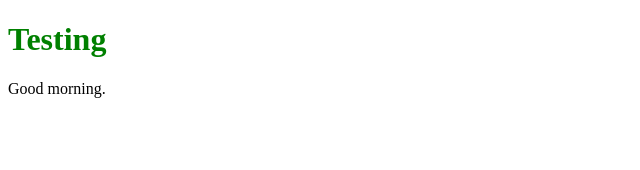
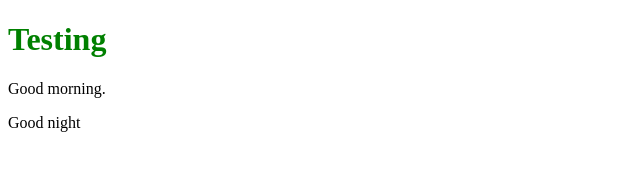
Before and after one commit to jesusdaponte95/pruebas1, a plain HTML site: page index.html in a window 1280 px wide. Shown: the full height of the page, 0-640 px from the left. Drawn offline with Linux system fonts and the light colour scheme.

Commit message:
Update index.html

```diff
--- a/index.html
+++ b/index.html
@@ -13,6 +13,7 @@
 <section>
     <div>
         <p>Good morning.</p>
+        <p>Good night</p>
     </div>
 </section>
 </body>
```
